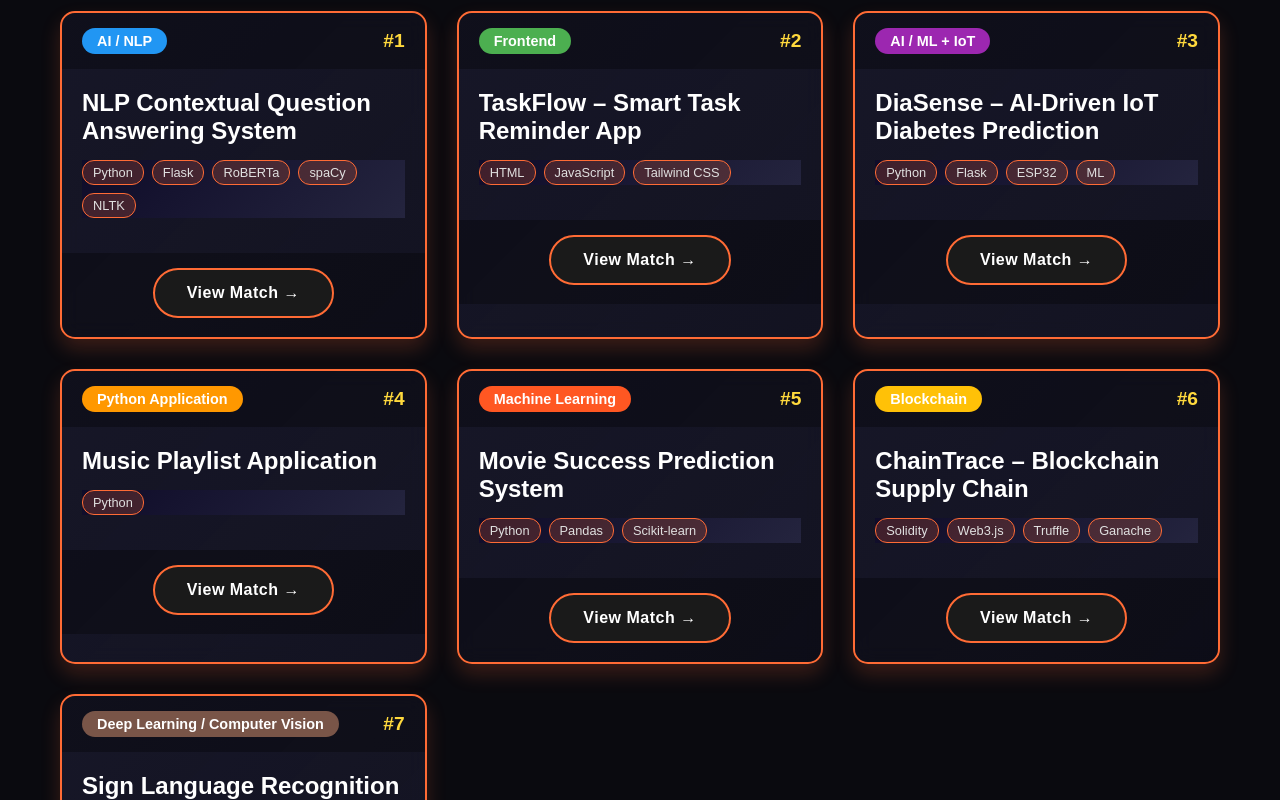
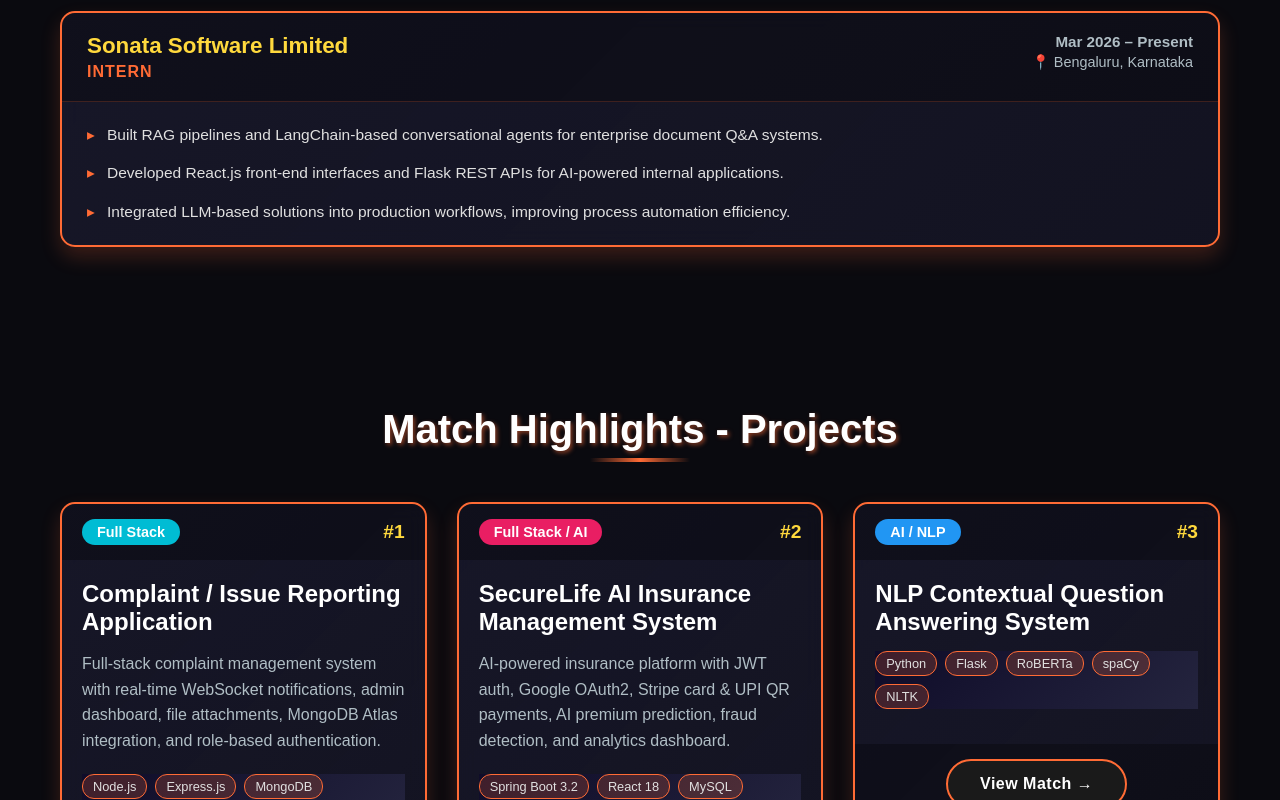
Before and after one commit to abhishekbh0476/portfolio, a React (Create React App) app: page / in a window 1280 px wide. Shown: the part 1380-2180 px from the top of the page. Built offline with nearby package versions, Linux system fonts and the light colour scheme.

Commit message:
Changes after Intern

```diff
--- a/src/App.js
+++ b/src/App.js
@@ -2,6 +2,7 @@
 import './index.css';
 import Hero from './components/Hero';
 import Profiles from './components/Profiles';
+import Experience from './components/Experience';
 import Projects from './components/Projects';
 import Skills from './components/Skills';
 import Footer from './components/Footer';
@@ -11,6 +12,7 @@
     <div className="app">
       <Hero />
       <Profiles />
+      <Experience />
       <Projects />
       <Skills />
       <Footer />
--- /dev/null
+++ b/src/components/Experience.js
@@ -0,0 +1,32 @@
+import React from 'react';
+
+const Experience = () => {
+  return (
+    <section className="experience">
+      <h2 className="section-title">Career History - Experience</h2>
+      <div className="experience-timeline">
+        <div className="experience-card">
+          <div className="experience-header">
+            <div className="experience-company-block">
+              <div className="experience-company">Sonata Software Limited</div>
+              <div className="experience-role">Intern</div>
+            </div>
+            <div className="experience-meta">
+              <div className="experience-date">Mar 2026 – Present</div>
+              <div className="experience-location">📍 Bengaluru, Karnataka</div>
+            </div>
+          </div>
+          <div className="experience-body">
+            <ul className="experience-points">
+              <li>Built RAG pipelines and LangChain-based conversational agents for enterprise document Q&amp;A systems.</li>
+              <li>Developed React.js front-end interfaces and Flask REST APIs for AI-powered internal applications.</li>
+              <li>Integrated LLM-based solutions into production workflows, improving process automation efficiency.</li>
+            </ul>
+          </div>
+        </div>
+      </div>
+    </section>
+  );
+};
+
+export default Experience;
--- a/src/components/Footer.js
+++ b/src/components/Footer.js
@@ -8,8 +8,28 @@
           <h3>ABHISHEK B H</h3>
           <p>Full Stack Developer | AI/ML Engineer</p>
         </div>
+
+        <div className="footer-contact">
+          <a href="mailto:abhishekbh0476@gmail.com" className="footer-contact-item">
+            <span className="footer-contact-icon">✉️</span>
+            abhishekbh0476@gmail.com
+          </a>
+          <a href="tel:+919353236198" className="footer-contact-item">
+            <span className="footer-contact-icon">📞</span>
+            +91 9353236198
+          </a>
+          <a
+            href="https://drive.google.com/file/d/1uT4YK9cMqzzyGcNDutM2N1Cpqt62WGCd/view?usp=sharing"
+            target="_blank"
+            rel="noopener noreferrer"
+            className="footer-resume-btn"
+          >
+            📄 View Resume
+          </a>
+        </div>
+
         <div className="footer-year">
-
+          &copy; {new Date().getFullYear()} Abhishek B H. All rights reserved.
         </div>
       </div>
     </footer>
--- a/src/components/Projects.js
+++ b/src/components/Projects.js
@@ -11,6 +11,8 @@
       case 'Machine Learning': return '#FF5722';
       case 'Blockchain': return '#FFC107';
       case 'Deep Learning / Computer Vision': return '#795548';
+      case 'Full Stack': return '#00BCD4';
+      case 'Full Stack / AI': return '#E91E63';
       default: return '#666';
     }
   };
@@ -29,6 +31,9 @@
             </div>
             <div className="match-content">
               <h3 className="match-title">{project.name}</h3>
+              {project.description && (
+                <p className="match-description">{project.description}</p>
+              )}
               <div className="tech-stack">
                 {project.tech.split(', ').map((tech, techIndex) => (
                   <span key={techIndex} className="tech-badge">{tech}</span>
@@ -36,6 +41,7 @@
               </div>
             </div>
             <div className="match-footer">
+              {project.link ? (
                 <a
                   href={project.link}
                   target="_blank"
@@ -44,6 +50,9 @@
                 >
                   View Match →
                 </a>
+              ) : (
+                <span className="private-badge">🔒 Private Repository</span>
+              )}
             </div>
           </div>
         ))}
--- a/src/data/projects.js
+++ b/src/data/projects.js
@@ -1,4 +1,18 @@
 const projects = [
+  {
+    name: "Complaint / Issue Reporting Application",
+    category: "Full Stack",
+    tech: "Node.js, Express.js, MongoDB, Socket.io, JWT, Multer",
+    link: "https://github.com/abhishekbh0476/Complaint-Issue-Reporting-App",
+    description: "Full-stack complaint management system with real-time WebSocket notifications, admin dashboard, file attachments, MongoDB Atlas integration, and role-based authentication."
+  },
+  {
+    name: "SecureLife AI Insurance Management System",
+    category: "Full Stack / AI",
+    tech: "Spring Boot 3.2, React 18, MySQL, Stripe, JWT, OAuth2",
+    link: null,
+    description: "AI-powered insurance platform with JWT auth, Google OAuth2, Stripe card & UPI QR payments, AI premium prediction, fraud detection, and analytics dashboard."
+  },
   {
     name: "NLP Contextual Question Answering System",
     category: "AI / NLP",
--- a/src/index.css
+++ b/src/index.css
@@ -498,17 +498,115 @@
   transform: translateX(5px);
 }
 
+/* Experience Section */
+.experience {
+  background: #0a0a0f;
+}
+
+.experience-timeline {
+  display: flex;
+  flex-direction: column;
+  gap: 25px;
+  margin-top: 50px;
+}
+
+.experience-card {
+  background: linear-gradient(135deg, rgba(26, 26, 46, 0.8) 0%, rgba(26, 26, 46, 0.6) 100%);
+  backdrop-filter: blur(10px);
+  border: 2px solid #ff6b35;
+  border-radius: 15px;
+  overflow: hidden;
+  box-shadow: 0 10px 20px rgba(255, 107, 53, 0.2);
+  transition: all 0.3s ease;
+}
+
+.experience-card:hover {
+  transform: translateY(-4px);
+  box-shadow: 0 20px 40px rgba(255, 107, 53, 0.4);
+}
+
+.experience-header {
+  display: flex;
+  justify-content: space-between;
+  align-items: flex-start;
+  padding: 20px 25px;
+  background: rgba(0, 0, 0, 0.3);
+  border-bottom: 1px solid rgba(255, 107, 53, 0.2);
+}
+
+.experience-company {
+  font-size: 1.4rem;
+  font-weight: bold;
+  color: #ffd93d;
+  margin-bottom: 4px;
+}
+
+.experience-role {
+  font-size: 1rem;
+  color: #ff6b35;
+  font-weight: 600;
+  text-transform: uppercase;
+  letter-spacing: 1px;
+}
+
+.experience-meta {
+  text-align: right;
+}
+
+.experience-date {
+  font-size: 0.95rem;
+  color: #B0BEC5;
+  font-weight: 600;
+  margin-bottom: 4px;
+}
+
+.experience-location {
+  font-size: 0.9rem;
+  color: #B0BEC5;
+}
+
+.experience-body {
+  padding: 20px 25px;
+}
+
+.experience-points {
+  list-style: none;
+  display: flex;
+  flex-direction: column;
+  gap: 12px;
+}
+
+.experience-points li {
+  color: #e0e0e0;
+  line-height: 1.7;
+  padding-left: 20px;
+  position: relative;
+  font-size: 0.97rem;
+}
+
+.experience-points li::before {
+  content: '▸';
+  color: #ff6b35;
+  position: absolute;
+  left: 0;
+  top: 0;
+}
+
 /* Footer */
 .footer {
   background: #0a0a0f;
   border-top: 4px solid #ff6b35;
-  padding: 40px 20px;
+  padding: 50px 20px 30px;
   text-align: center;
 }
 
 .footer-content {
   max-width: 1200px;
   margin: 0 auto;
+  display: flex;
+  flex-direction: column;
+  align-items: center;
+  gap: 30px;
 }
 
 .footer-info h3 {
@@ -522,10 +620,74 @@
   font-size: 1.1rem;
 }
 
+.footer-contact {
+  display: flex;
+  flex-wrap: wrap;
+  justify-content: center;
+  gap: 20px;
+  align-items: center;
+}
+
+.footer-contact-item {
+  color: #e0e0e0;
+  text-decoration: none;
+  display: flex;
+  align-items: center;
+  gap: 8px;
+  font-size: 1rem;
+  padding: 10px 20px;
+  border: 1px solid rgba(255, 107, 53, 0.4);
+  border-radius: 30px;
+  background: rgba(255, 107, 53, 0.08);
+  transition: all 0.3s ease;
+}
+
+.footer-contact-item:hover {
+  background: rgba(255, 107, 53, 0.2);
+  border-color: #ff6b35;
+  color: #ffffff;
+  transform: translateY(-2px);
+}
+
+.footer-contact-icon {
+  font-size: 1.1rem;
+}
+
+.footer-resume-btn {
+  display: inline-flex;
+  align-items: center;
+  gap: 8px;
+  background: linear-gradient(135deg, #ff6b35, #ffd93d);
+  color: #0a0a0f;
+  padding: 11px 26px;
+  border-radius: 30px;
+  text-decoration: none;
+  font-weight: 700;
+  font-size: 1rem;
+  transition: all 0.3s ease;
+  box-shadow: 0 4px 15px rgba(255, 107, 53, 0.4);
+}
+
+.footer-resume-btn:hover {
+  transform: translateY(-3px);
+  box-shadow: 0 8px 25px rgba(255, 107, 53, 0.6);
+  filter: brightness(1.1);
+}
+
 .footer-year {
-  margin-top: 20px;
-  color: #666;
+  color: #555;
   font-size: 0.9rem;
+}
+
+/* Private badge for projects */
+.private-badge {
+  display: inline-block;
+  color: #B0BEC5;
+  font-size: 0.95rem;
+  padding: 10px 20px;
+  border: 1px solid rgba(255, 255, 255, 0.15);
+  border-radius: 30px;
+  background: rgba(255, 255, 255, 0.05);
 }
 
 /* Responsive Design */
@@ -562,6 +724,20 @@
   .stat-bar {
     order: 3;
   }
+
+  .experience-header {
+    flex-direction: column;
+    gap: 10px;
+  }
+
+  .experience-meta {
+    text-align: left;
+  }
+
+  .footer-contact {
+    flex-direction: column;
+    align-items: center;
+  }
 }
 
 @media (max-width: 480px) {
```
Lines whose indentation alone changed are shown as unchanged.
